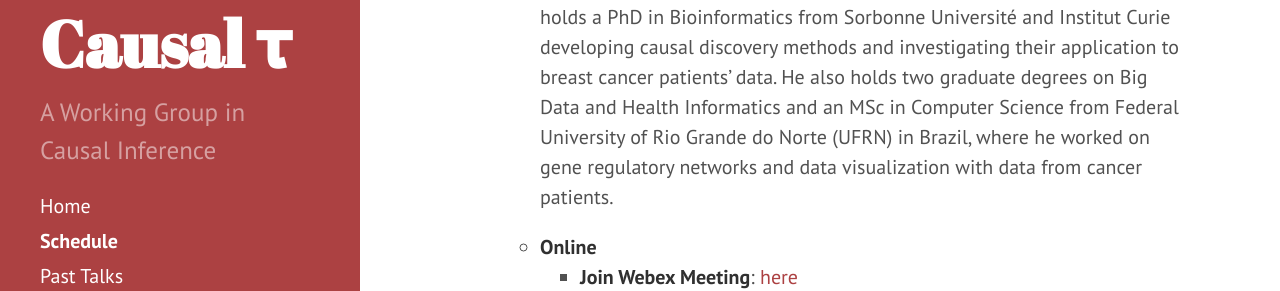
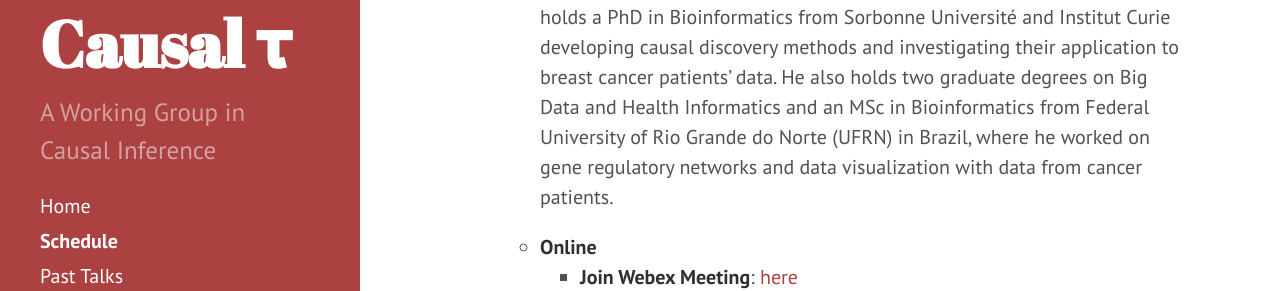
Before and after one commit to CausalTau/causaltau.github.io, a Jekyll site: the page built from schedule.md, in a window 1280 px wide and 900 px high, scrolled down 412 px. Shown: the part 286-577 px from the top of the window. Built offline with Jekyll 4.4.1, drawn with Linux system fonts in a browser that asks for light colours; nearby versions of some CDN libraries; some of the changed text lies outside the part shown.

Commit message:
Fix a problem in a Bio

```diff
--- a/schedule.md
+++ b/schedule.md
@@ -14,7 +14,7 @@ order: 3
   - **Speaker**: [Marcel Ribeiro-Dantas](http://mribeirodantas.me) (Seqera Labs)
   - **Abstract**: Uncovering cause-effect relationships in non-experimental settings has shown to be a very complex endeavour, given the numerous limitations and biases found in observational data. At the same time, there are many situations in which experiments cannot be performed, be it due to technical, financial or ethical reasons, and large amounts of observational data are available. Recent progress in causal discovery methodologies, and in the causal inference literature in general, has contributed to the development of techniques that learn the underlying causal structure of the events recorded through observational data, allowing us to perform causal discovery and inference in observational data. In this talk, I will go through iMIIC, a novel information-theoretic method that allows us to infer interpretable causal networks, and its application to a dataset of ~400,000 breast cancer patients.
 
-  - **Bio**: [Marcel Ribeiro-Dantas](http://mribeirodantas.me) is a developer advocate at Seqera Labs. He holds a PhD in Bioinformatics from Sorbonne Université and Institut Curie developing causal discovery methods and investigating their application to breast cancer patients' data. He also holds two graduate degrees on Big Data and Health Informatics and an MSc in Computer Science  from Federal University of Rio Grande do Norte (UFRN) in Brazil, where he worked on gene regulatory networks and data visualization with data from cancer patients.
+  - **Bio**: [Marcel Ribeiro-Dantas](http://mribeirodantas.me) is a developer advocate at Seqera Labs. He holds a PhD in Bioinformatics from Sorbonne Université and Institut Curie developing causal discovery methods and investigating their application to breast cancer patients' data. He also holds two graduate degrees on Big Data and Health Informatics and an MSc in Bioinformatics from Federal University of Rio Grande do Norte (UFRN) in Brazil, where he worked on gene regulatory networks and data visualization with data from cancer patients.
 
   * **Online**
     - **Join Webex Meeting**: [here](https://inria.webex.com/inria-en/j.php?MTID=md24d69e954143fce9523fff3a141f487)
```
